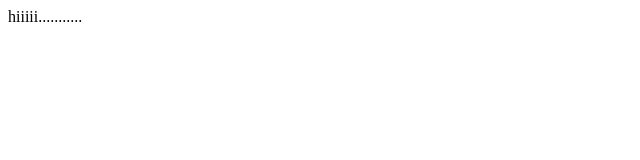
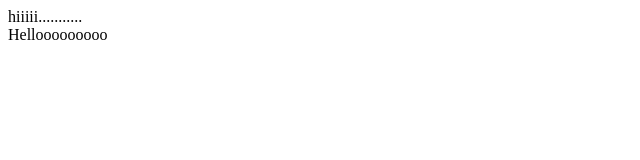
Before and after one commit to maryammohebbi/github-course, a plain HTML site: page index.html in a window 1280 px wide. Shown: the full height of the page, 0-640 px from the left. Drawn offline with Linux system fonts and the light colour scheme.

Commit message:
some lines added to index.html

```diff
--- a/index.html
+++ b/index.html
@@ -10,5 +10,8 @@
 
     hiiiii...........
 
+    <br>
+
+    Hellooooooooo
 </body>
 </html>
```
